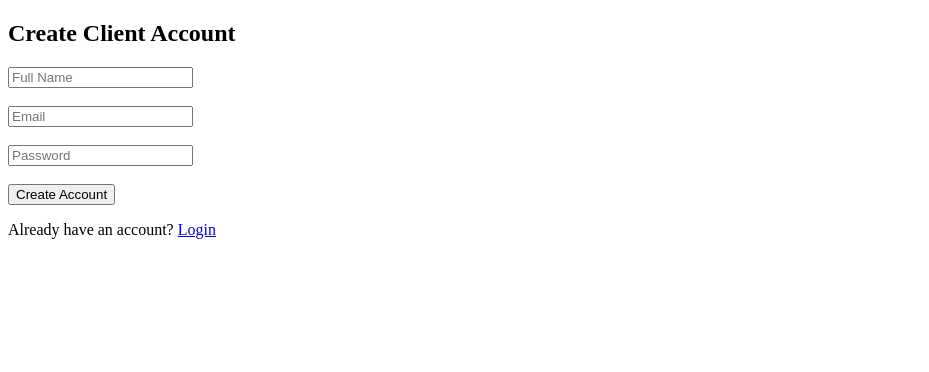
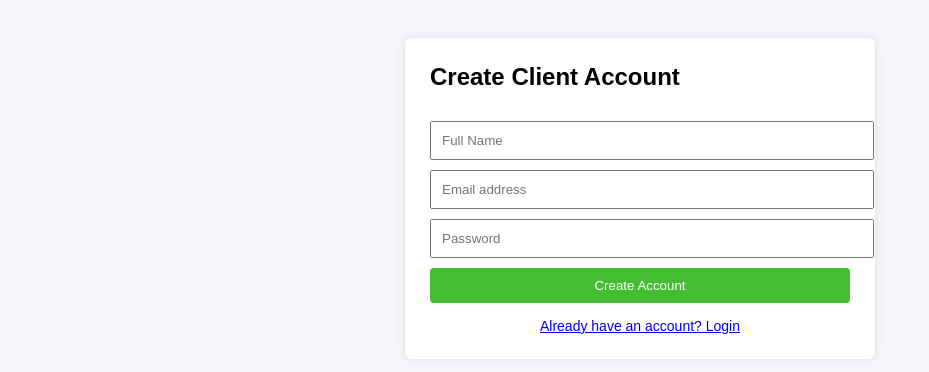
Before and after one commit to sidxarnav/orm-panel, a website: page public/v2/client-signup.html in a window 1280 px wide. Shown: the whole page, without its empty margins (0-929 px from the left). Drawn offline with Linux system fonts and the light colour scheme.

Commit message:
Enhance client signup page with styling and layout

```diff
--- a/public/v2/client-signup.html
+++ b/public/v2/client-signup.html
@@ -2,20 +2,58 @@
 <html>
 <head>
   <title>Client Signup</title>
+  <meta name="viewport" content="width=device-width, initial-scale=1">
+
+  <style>
+    body {
+      font-family: Arial, sans-serif;
+      background: #f5f6fa;
+      padding: 30px;
+    }
+    .box {
+      max-width: 420px;
+      background: #fff;
+      padding: 25px;
+      margin: auto;
+      border-radius: 6px;
+      box-shadow: 0 0 10px rgba(0,0,0,.1);
+    }
+    h2 {
+      margin-top: 0;
+    }
+    input, button {
+      width: 100%;
+      padding: 10px;
+      margin-top: 10px;
+    }
+    button {
+      background: #44bd32;
+      color: #fff;
+      border: none;
+      cursor: pointer;
+      border-radius: 4px;
+    }
+    a {
+      display: block;
+      margin-top: 15px;
+      text-align: center;
+      font-size: 14px;
+    }
+  </style>
 </head>
 <body>
 
-<h2>Create Client Account</h2>
+<div class="box">
+  <h2>Create Client Account</h2>
 
-<input id="name" placeholder="Full Name"><br><br>
-<input id="email" type="email" placeholder="Email"><br><br>
-<input id="password" type="password" placeholder="Password"><br><br>
+  <input id="name" placeholder="Full Name">
+  <input id="email" type="email" placeholder="Email address">
+  <input id="password" type="password" placeholder="Password">
 
-<button onclick="signup()">Create Account</button>
+  <button onclick="signup()">Create Account</button>
 
-<p>
-  Already have an account? <a href="client-login.html">Login</a>
-</p>
+  <a href="/v2/client-login.html">Already have an account? Login</a>
+</div>
 
 <script src="app.js"></script>
 
```
